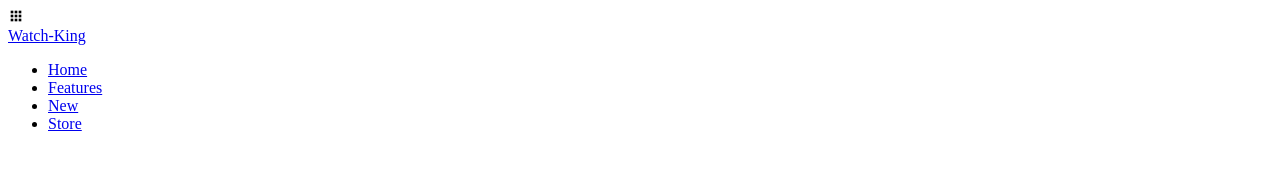
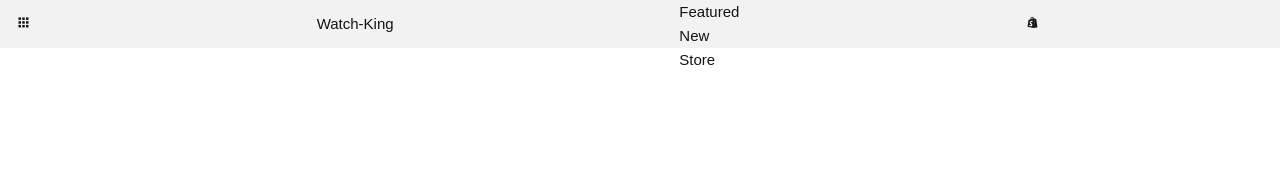
Before and after one commit to maiyopabz/e-commerce-store, a plain HTML site: page index.html in a window 1280 px wide. Drawn offline with nearby package versions, Linux system fonts and the light colour scheme.

Commit message:
css class attributes

```diff
--- a/index.html
+++ b/index.html
@@ -16,24 +16,31 @@
 <body>
 
 <!--Header start -->
- <header>
-     <nav class="">
+ <header class="top-header" id="header">
+     <nav class="nav-grid">
 
-        <div>
+        <div class="nav-toggle1" id=nav-toggle>
             <i class='bx bxs-grid'></i>
         </div>
 
         <a href="#" class=""> Watch-King</a>
 
-        <div class="nav-menu">
+        <div class="nav-menu1" id="nav-menu">
             <ul class="nav-list">
                 <li class="nav-item"><a href="#home" class="nav-link">Home</a></li>
-                <li class="nav-item"><a href="#feature" class="nav-link">Features</a></li>
+                <li class="nav-item"><a href="#featured" class="nav-link">Featured</a></li>
                 <li class="nav-item"><a href="#new" class="nav-link">New</a></li>
                 <li class="nav-item"><a href="#" class="nav-link">Store</a></li>
 
             </ul>
         </div>
+
+        <div class="nav-shop">
+
+            <i class='bx bxl-shopify'></i>
+
+        </div>
+
 
      </nav>
  </header>
--- a/styles/styles.css
+++ b/styles/styles.css
@@ -0,0 +1,154 @@
+
+@import url("https://fonts.googleapis.com/css2?family=Poppins:wght@400;500;600;700&display=swap");
+:root {
+
+    --header-height: 3rem;
+    --font-medium: 500;
+    --font-semi-bold:600;
+    --font-bold: 700;
+
+
+    /*color */
+
+    --dark-color: #141414;
+    --dark-color-light: #8a8a8a;
+    --dark-color-lighten: #f2f2f2;
+    --white-color: #fff;
+
+    /*typography */
+
+    --body-font: sans-serif;
+    --big-font-size: 1.25rem;
+    --bigger-font-size: 1.5rem;
+    --biggest-font-size: 2rem;
+    --h2-font-size: 1.25rem;
+    --normal-font-size: .938rem;
+    --smaller-font-size: .813rem;
+
+
+   /*z index */
+
+   --z-fixed:100;
+
+
+    /*margins */
+
+    --mb-1: .5rem;
+    --mb-2: 1rem;
+    --mb-3: 1.5rem;
+    --mb-4: 2rem;
+    --mb-5: 2.5rem;
+    --mb-6: 3rem;
+  };
+
+@media screen and (min-width: 768px ) {
+
+      /*typography */
+  :root {
+    --body-font: sans-serif;
+    --big-font-size: 1.5rem;
+    --bigger-font-size: 2rem;
+    --biggest-font-size: 3rem;
+
+    --normal-font-size: 1rem;
+    --smaller-font-size: .875rem;
+      }
+  }
+
+
+      /*baseeeee */
+  *, ::before, ::after {
+      box-sizing: border-box;
+  }
+
+
+
+
+  html {
+      scroll-behavior: smooth;
+  }
+
+  body {
+      margin: var(--header-height) 0 0 0;
+      font-family: var(--body-font);
+      font-size: var(--normal-font-size);
+      font-weight: var(--font-medium);
+      color: var(--dark-color);
+      line-height: 1.6;
+  }
+
+  h1, h2, h3, p, ul {
+      margin 0;
+  }
+
+  ul {
+      padding: 0;
+      list-style:none;
+  }
+
+  a{
+      text-decoration: none;
+      color: var(--dark-color);
+  }
+
+  img {
+      max-width: 100%;
+      height: auto;
+      display: block;
+  }
+
+  .section {
+      padding: 5rem 0 2rem;
+  }
+
+  .section-title {
+      position: relative;
+      font-size: var(--big-font-size);
+      margin-bottom: var(--mb-4);
+      text-align: center;
+      letter-spacing: .1rem;
+  }
+
+  .section-title::after {
+      content: '';
+      position: absolute;
+      width: 56px;
+      height: .18rem;
+      top: -1rem;
+      left: 0;
+      right: 0;
+      margin: auto;
+      background-color: var(--dark-color);
+  }
+
+/* layout */
+
+.nav-grid {
+    max-width: 1024px;
+    display:grid;
+    grid-template-columns: 100%;
+    column-gap: 2rem;
+    width: calc(100% - 2rem);
+    margin-left: var(--mb-2);
+    margin-right: var(--mb-2);
+}
+
+.top-header {
+    width: 100%;
+    position: fixed;
+    top: 0;
+    left: 0;
+    z-index: var(--z-fixed);
+    background-color: var(--dark-color-lighten);
+
+}
+
+/* navvvv  */
+
+.nav-grid {
+    height: var(--header-height);
+    display: flex;
+    justify-content: space-between;
+    align-items: center;
+
+}
```
